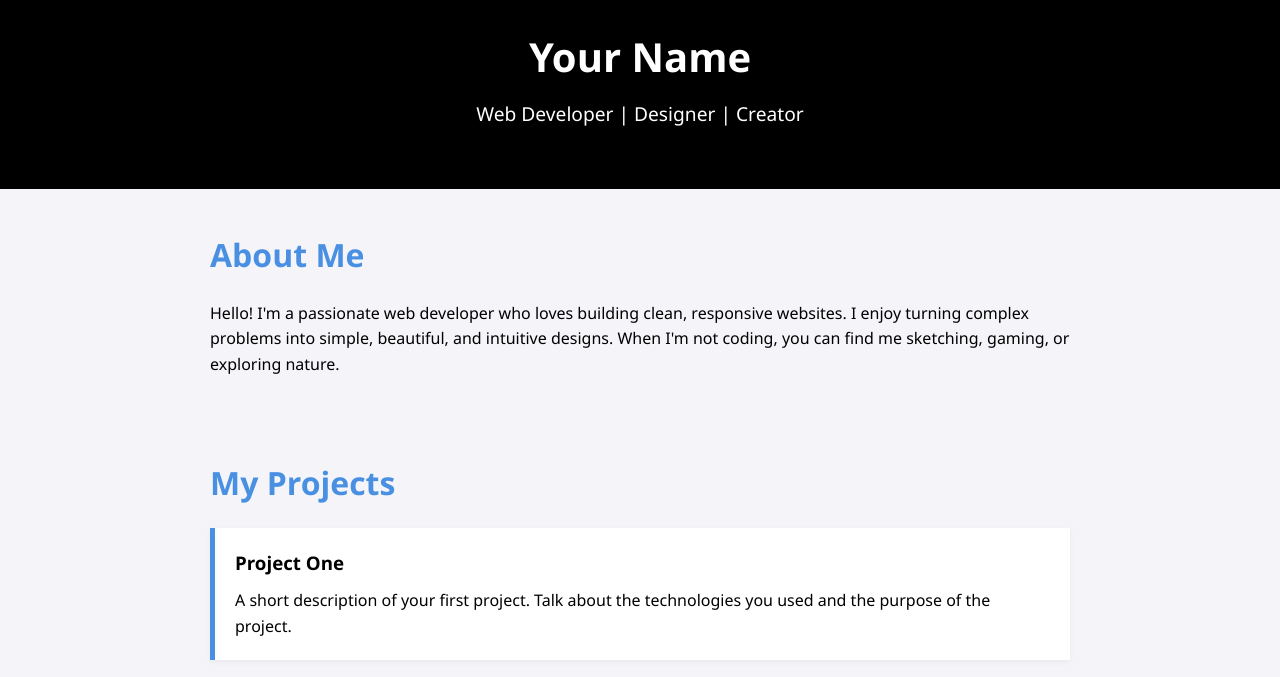
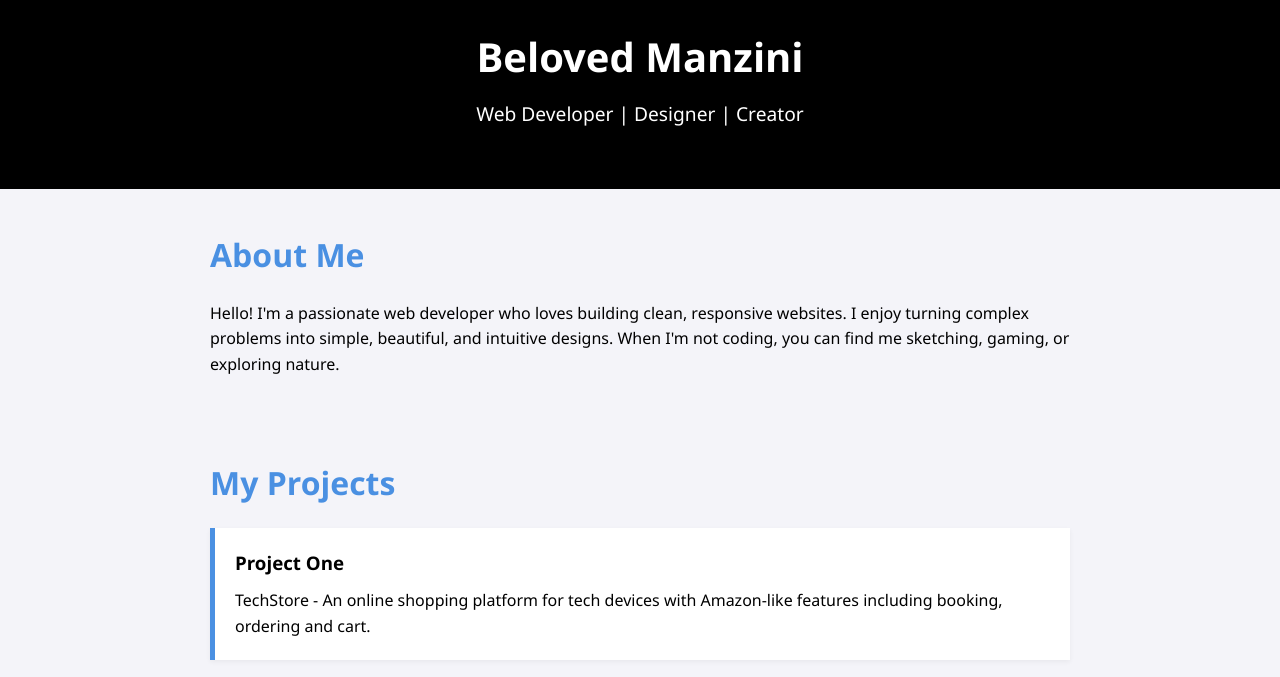
Before and after one commit to beloved-manzini/personal_site, a plain HTML site: page index.html in a window 1280 px wide. Shown: the part 213-890 px from the top of the page. Drawn offline with Linux system fonts and the light colour scheme.

Commit message:
Update index.html

```diff
--- a/index.html
+++ b/index.html
@@ -114,7 +114,7 @@
 
   <header>
     <img src="https://via.placeholder.com/150" alt="Your Photo">
-    <h1>Your Name</h1>
+    <h1>Beloved Manzini</h1>
     <p>Web Developer | Designer | Creator</p>
   </header>
 
@@ -128,7 +128,7 @@
 
     <div class="project">
       <h3>Project One</h3>
-      <p>A short description of your first project. Talk about the technologies you used and the purpose of the project.</p>
+      <p>TechStore - An online shopping platform for tech devices with Amazon-like features including booking, ordering and cart. </p>
     </div>
 
     <div class="project">
```
